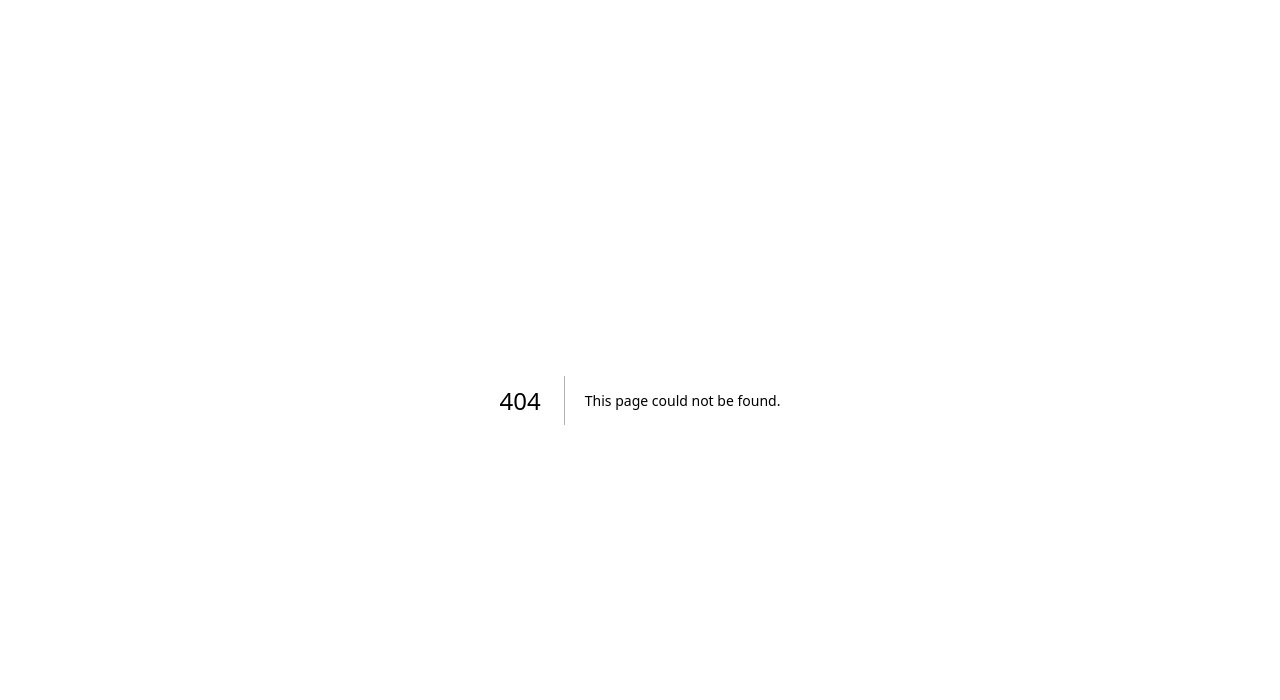
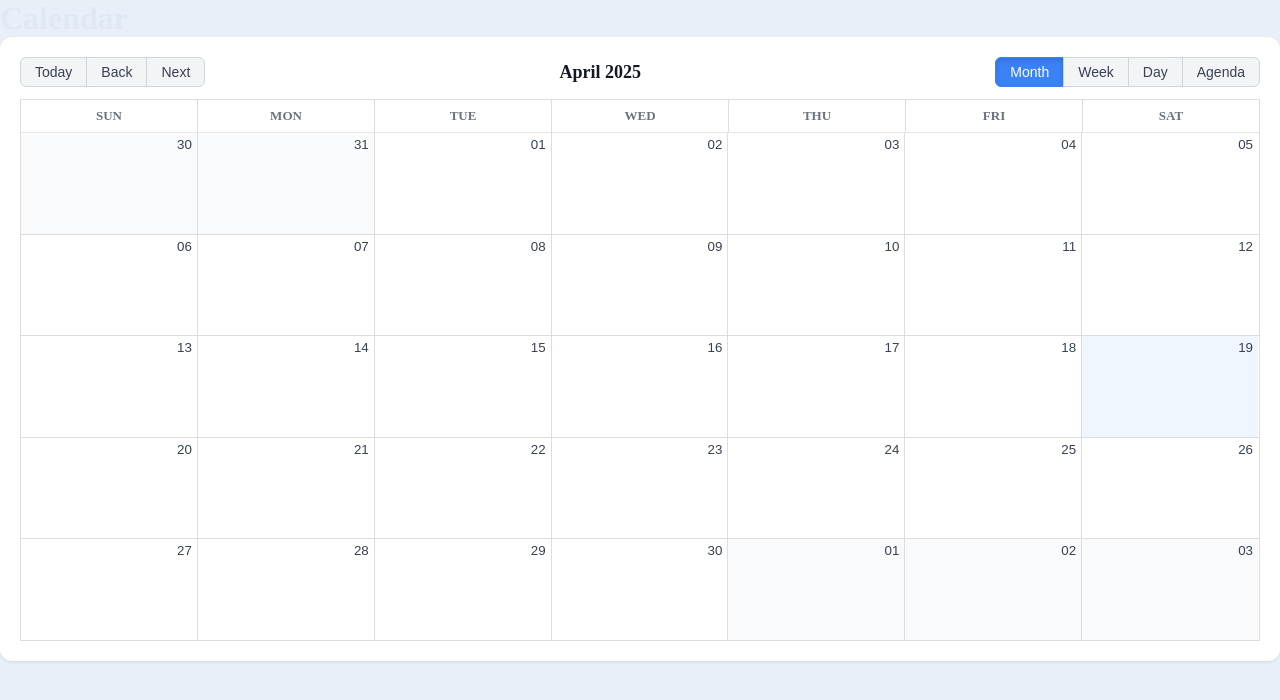
Before and after one commit to bhavin-prajapati/1234webtool, a Next.js app: page /apps/calendar in a window 1280 px wide. Before the commit this address had no page. Shown: the top 700 px of the page. Built offline with nearby package versions, Linux system fonts and the light colour scheme.

Commit message:
fix: Improved the calendar app

```diff
--- a/package.json
+++ b/package.json
@@ -15,10 +15,13 @@
     "@heroicons/react": "^2.2.0",
     "@material-ui/core": "^4.12.4",
     "@material-ui/icons": "^4.11.3",
+    "@types/react-big-calendar": "^1.16.3",
     "basic-react-calculator": "^0.13.0",
+    "date-fns": "^4.1.0",
     "mathjs": "^14.4.0",
     "next": "15.3.1",
     "react": "^19.0.0",
+    "react-big-calendar": "^1.19.4",
     "react-dom": "^19.0.0",
     "react-open-weather": "^1.3.8",
     "react-todo-component": "^2.2.1",
--- /dev/null
+++ b/src/app/apps/calendar/page.tsx
@@ -0,0 +1,5 @@
+import CalendarApp from '@/app/components/apps/CalendarApp';
+
+export default function CalendarPage() {
+  return <CalendarApp />;
+}
--- a/src/app/components/HomeScreen.tsx
+++ b/src/app/components/HomeScreen.tsx
@@ -8,55 +8,64 @@ const HomeScreen = () => {
       name: 'Notes',
       icon: <PencilSquareIcon />,
       color: 'bg-gradient-to-br from-yellow-400 to-yellow-500',
-      href: '/apps/notes'
+      href: '/apps/notes',
+      description: 'Jot down quick thoughts, ideas, and reminders'
     },
     {
       name: 'Calculator',
       icon: <CalculatorIcon />,
       color: 'bg-gradient-to-br from-gray-700 to-gray-800',
-      href: '/apps/calculator'
+      href: '/apps/calculator',
+      description: 'Perform basic and advanced calculations'
     },
     {
       name: 'Weather',
       icon: <CloudIcon />,
       color: 'bg-gradient-to-br from-blue-400 to-blue-600',
-      href: '/apps/weather'
+      href: '/apps/weather',
+      description: 'Check current conditions and forecasts'
     },
     {
       name: 'Todo',
       icon: <ClipboardDocumentListIcon />,
       color: 'bg-gradient-to-br from-green-400 to-green-600',
-      href: '/apps/todo'
+      href: '/apps/todo',
+      description: 'Manage your tasks and stay organized'
     },
     {
       name: 'Clock',
       icon: <ClockIcon />,
       color: 'bg-gradient-to-br from-red-400 to-red-500',
-      href: '/apps/clock'
+      href: '/apps/clock',
+      description: 'View the time, set alarms, and use timers'
     },
     {
       name: 'Calendar',
       icon: <CalendarDaysIcon />,
       color: 'bg-gradient-to-br from-red-400 to-red-500',
-      href: '/apps/calendar'
+      href: '/apps/calendar',
+      description: 'Schedule events and track important dates'
     },
     {
       name: 'Photos',
       icon: <PhotoIcon />,
       color: 'bg-gradient-to-br from-purple-400 to-purple-600',
-      href: '/apps/photos'
+      href: '/apps/photos',
+      description: 'Browse and organize your photo library'
     },
     {
       name: 'Settings',
       icon: <WrenchScrewdriverIcon />,
       color: 'bg-gradient-to-br from-gray-400 to-gray-600',
-      href: '/apps/settings'
+      href: '/apps/settings',
+      description: 'Customize preferences and configurations'
     },
     {
       name: 'Messages',
       icon: <ChatBubbleBottomCenterTextIcon />,
       color: 'bg-gradient-to-br from-green-400 to-green-500',
-      href: '/apps/messages'
+      href: '/apps/messages',
+      description: 'Send and receive messages with others'
     }
   ];
 
@@ -76,7 +85,7 @@ const HomeScreen = () => {
                     paddingTop: '40%'
                   }}>{app.icon}</div>
                   <h1>{app.name}</h1>
-                  <p>Some sample text about the article this hexagon leads to</p>
+                  <p>{app.description}</p>
                 </a>
               </div>
             </li>
--- /dev/null
+++ b/src/app/components/apps/CalendarApp.tsx
@@ -0,0 +1,142 @@
+'use client';
+import React, { useState, useCallback, useEffect } from 'react';
+import { Calendar, dateFnsLocalizer, SlotInfo } from 'react-big-calendar';
+import { format, parse, startOfWeek, getDay } from 'date-fns';
+import { enUS } from 'date-fns/locale/en-US';
+import 'react-big-calendar/lib/css/react-big-calendar.css';
+import './calendar.css';
+
+const locales = { 'en-US': enUS };
+
+const localizer = dateFnsLocalizer({
+  format,
+  parse,
+  startOfWeek: (date: Date) => startOfWeek(date, { weekStartsOn: 0 }),
+  getDay,
+  locales,
+});
+
+interface CalendarEvent {
+  id: string;
+  title: string;
+  start: Date;
+  end: Date;
+  allDay?: boolean;
+}
+
+const STORAGE_KEY = 'calendar-events';
+
+function loadEvents(): CalendarEvent[] {
+  try {
+    const stored = localStorage.getItem(STORAGE_KEY);
+    if (!stored) return [];
+    // eslint-disable-next-line @typescript-eslint/no-explicit-any
+    return JSON.parse(stored).map((e: any) => ({
+      ...e,
+      start: new Date(e.start),
+      end: new Date(e.end),
+    }));
+  } catch {
+    return [];
+  }
+}
+
+function saveEvents(events: CalendarEvent[]) {
+  localStorage.setItem(STORAGE_KEY, JSON.stringify(events));
+}
+
+export default function CalendarApp() {
+  const [events, setEvents] = useState<CalendarEvent[]>([]);
+  const [showModal, setShowModal] = useState(false);
+  const [newTitle, setNewTitle] = useState('');
+  const [pendingSlot, setPendingSlot] = useState<SlotInfo | null>(null);
+
+  useEffect(() => {
+    setEvents(loadEvents());
+  }, []);
+
+  const handleSelectSlot = useCallback((slot: SlotInfo) => {
+    setPendingSlot(slot);
+    setNewTitle('');
+    setShowModal(true);
+  }, []);
+
+  const handleAddEvent = useCallback(() => {
+    if (!newTitle.trim() || !pendingSlot) return;
+    const event: CalendarEvent = {
+      id: crypto.randomUUID(),
+      title: newTitle.trim(),
+      start: pendingSlot.start,
+      end: pendingSlot.end,
+      allDay: pendingSlot.action === 'click',
+    };
+    const updated = [...events, event];
+    setEvents(updated);
+    saveEvents(updated);
+    setNewTitle('');
+    setShowModal(false);
+    setPendingSlot(null);
+  }, [newTitle, pendingSlot, events]);
+
+  const handleSelectEvent = useCallback((event: CalendarEvent) => {
+    if (window.confirm(`Delete "${event.title}"?`)) {
+      const updated = events.filter((e) => e.id !== event.id);
+      setEvents(updated);
+      saveEvents(updated);
+    }
+  }, [events]);
+
+  const closeModal = () => {
+    setShowModal(false);
+    setPendingSlot(null);
+    setNewTitle('');
+  };
+
+  return (
+    <div className="min-h-screen bg-gray-50">
+      <div className="max-w-6xl mx-auto px-8 py-8">
+      <h1 className="text-2xl font-semibold text-gray-800 mb-6">Calendar</h1>
+      <div style={{ height: '78vh' }}>
+        <Calendar
+          localizer={localizer}
+          events={events}
+          selectable
+          onSelectSlot={handleSelectSlot}
+          onSelectEvent={handleSelectEvent as (event: object) => void}
+          style={{ height: '100%', background: 'white', borderRadius: '12px', padding: '20px', boxShadow: '0 1px 3px rgba(0,0,0,0.1)' }}
+        />
+      </div>
+      </div>
+
+      {showModal && (
+        <div className="fixed inset-0 bg-black/40 flex items-center justify-center z-50">
+          <div className="bg-white rounded-2xl shadow-xl p-6 w-80">
+            <h2 className="text-lg font-semibold mb-4 text-gray-800">New Event</h2>
+            <input
+              autoFocus
+              className="w-full border border-gray-300 rounded-lg px-3 py-2 mb-4 focus:outline-none focus:ring-2 focus:ring-blue-400 text-gray-800"
+              placeholder="Event title"
+              value={newTitle}
+              onChange={(e) => setNewTitle(e.target.value)}
+              onKeyDown={(e) => e.key === 'Enter' && handleAddEvent()}
+            />
+            <div className="flex gap-2 justify-end">
+              <button
+                className="px-4 py-2 rounded-lg text-gray-600 hover:bg-gray-100 transition-colors"
+                onClick={closeModal}
+              >
+                Cancel
+              </button>
+              <button
+                className="px-4 py-2 rounded-lg bg-blue-500 text-white hover:bg-blue-600 transition-colors"
+                onClick={handleAddEvent}
+              >
+                Add
+              </button>
+            </div>
+          </div>
+        </div>
+      )}
+    </div>
+  );
+}
--- /dev/null
+++ b/src/app/components/apps/calendar.css
@@ -0,0 +1,133 @@
+/* Fix react-big-calendar text visibility broken by Tailwind preflight */
+
+.rbc-calendar {
+  color: #1f2937; /* gray-800 */
+  font-family: inherit;
+}
+
+/* Toolbar */
+.rbc-toolbar {
+  display: flex;
+  align-items: center;
+  flex-wrap: wrap;
+  gap: 8px;
+  margin-bottom: 12px;
+}
+
+.rbc-toolbar button {
+  color: #374151;
+  background: #f3f4f6;
+  border: 1px solid #d1d5db;
+  border-radius: 6px;
+  padding: 6px 14px;
+  cursor: pointer;
+  font-size: 14px;
+  font-weight: 500;
+  transition: background 0.15s;
+}
+
+.rbc-toolbar button:hover {
+  background: #e5e7eb;
+}
+
+.rbc-toolbar button.rbc-active {
+  background: #3b82f6;
+  color: #ffffff;
+  border-color: #3b82f6;
+}
+
+.rbc-toolbar .rbc-toolbar-label {
+  font-size: 18px;
+  font-weight: 600;
+  color: #111827;
+  flex: 1;
+  text-align: center;
+}
+
+/* Header row (day names) */
+.rbc-header {
+  color: #6b7280;
+  font-size: 13px;
+  font-weight: 600;
+  text-transform: uppercase;
+  padding: 8px 0;
+  border-bottom: 1px solid #e5e7eb;
+}
+
+/* Date numbers */
+.rbc-date-cell {
+  color: #374151;
+  font-size: 13px;
+  padding: 4px 6px;
+  text-align: right;
+}
+
+.rbc-date-cell.rbc-now {
+  font-weight: 700;
+}
+
+.rbc-date-cell a {
+  color: inherit;
+}
+
+/* Today highlight */
+.rbc-today {
+  background-color: #eff6ff;
+}
+
+/* Off-range days */
+.rbc-off-range-bg {
+  background: #f9fafb;
+}
+
+.rbc-off-range .rbc-date-cell {
+  color: #d1d5db;
+}
+
+/* Events */
+.rbc-event {
+  background-color: #3b82f6;
+  border-radius: 4px;
+  color: #ffffff;
+  font-size: 13px;
+  padding: 2px 6px;
+  border: none;
+}
+
+.rbc-event:focus {
+  outline: 2px solid #2563eb;
+}
+
+.rbc-event-label,
+.rbc-event-content {
+  color: #ffffff;
+}
+
+/* Show more link */
+.rbc-show-more {
+  color: #3b82f6;
+  font-size: 12px;
+  font-weight: 600;
+}
+
+/* Time gutter labels */
+.rbc-time-slot .rbc-label {
+  color: #6b7280;
+  font-size: 12px;
+}
+
+/* Agenda view */
+.rbc-agenda-view table.rbc-agenda-table {
+  color: #1f2937;
+}
+
+.rbc-agenda-date-cell,
+.rbc-agenda-time-cell {
+  color: #6b7280;
+  font-size: 13px;
+}
+
+.rbc-agenda-event-cell {
+  color: #1f2937;
+  font-size: 14px;
+}
```
Also changed, not shown: 1 other file (tests, documents, lock files or other folders).
